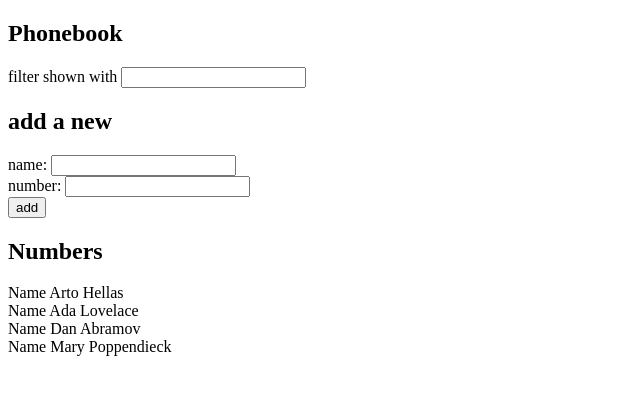
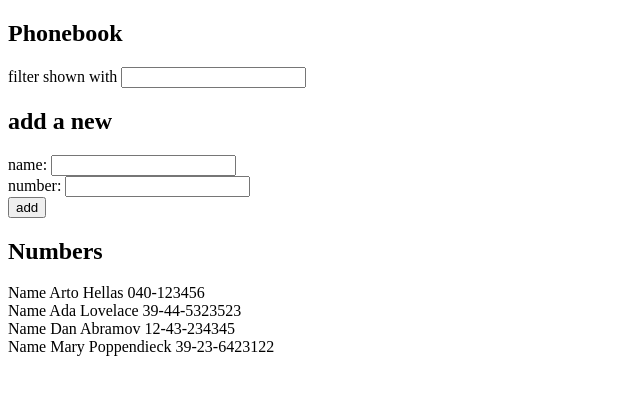
Before and after one commit to mati-fernandez/FullStackOpen, a React (Vite) app in the folder part2/phonebook/: page / in a window 1280 px wide. Shown: the top 394 px of the page, without its empty margins (0-640 px from the left). Built offline with nearby package versions, Linux system fonts and the light colour scheme.

Commit message:
La agenda telefonica paso 5 terminado

```diff
--- a/part2/phonebook/src/App.jsx
+++ b/part2/phonebook/src/App.jsx
@@ -1,5 +1,7 @@
 import { useState } from 'react';
-import { Person } from './components/Person';
+import { Persons } from './components/Persons';
+import { PersonForm } from './components/PersonForm';
+import { Filter } from './components/Filter';
 
 const App = () => {
   const [persons, setPersons] = useState([
@@ -8,65 +10,19 @@ const App = () => {
     { name: 'Dan Abramov', number: '12-43-234345', id: 3 },
     { name: 'Mary Poppendieck', number: '39-23-6423122', id: 4 },
   ]);
-  const [newName, setNewName] = useState('');
-  const [newNumber, setNewNumber] = useState('');
-  const [filterByName, setFilterByName] = useState('');
-
-  const addName = (event) => {
-    event.preventDefault();
-    const existingNames = persons.map((person) => person.name);
-    if (existingNames.indexOf(newName) === -1) {
-      const personObject = {
-        name: newName,
-      };
-
-      setPersons(persons.concat(personObject));
-      setNewName('');
-    } else {
-      alert(`${newName} is already added to phonebook`);
-      setNewName('');
-    }
-  };
-
-  const handleNameChange = (e) => {
-    setNewName(e.target.value);
-  };
-
-  const handleNumberChange = (e) => {
-    setNewNumber(e.target.value);
-  };
-
-  const handleFilterChange = (e) => {
-    setFilterByName(e.target.value);
-  };
-
-  const personsToShow = persons.filter((person) =>
-    person.name.toLowerCase().includes(filterByName.toLowerCase())
-  );
+  const [personsToShow, setPersonsToShow] = useState(persons);
 
   return (
     <div>
       <h2>Phonebook</h2>
-      <div>
-        filter shown with{' '}
-        <input value={filterByName} onChange={handleFilterChange} />
-      </div>
+      <Filter persons={persons} setPersonsToShow={setPersonsToShow} />
       <h2>add a new</h2>
-      <form onSubmit={addName}>
-        <div>
-          name: <input value={newName} onChange={handleNameChange} />
-        </div>
-        <div>
-          number: <input value={newNumber} onChange={handleNumberChange} />
-        </div>
-        <div>
-          <button type="submit">add</button>
-        </div>
-      </form>
+      <PersonForm
+        personsToShow={personsToShow}
+        setPersonsToShow={setPersonsToShow}
+      />
       <h2>Numbers</h2>
-      {personsToShow.map((person) => (
-        <Person key={person.name} name={person.name} />
-      ))}
+      <Persons personsToShow={personsToShow} />
     </div>
   );
 };
--- /dev/null
+++ b/part2/phonebook/src/components/Filter.jsx
@@ -0,0 +1,21 @@
+import { useState } from 'react';
+
+export const Filter = ({ persons, setPersonsToShow }) => {
+  const [filterByName, setFilterByName] = useState('');
+
+  const handleFilterChange = (e) => {
+    setFilterByName(e.target.value.toLowerCase());
+    setPersonsToShow(
+      persons.filter((person) =>
+        person.name.toLowerCase().includes(e.target.value.toLowerCase())
+      )
+    );
+  };
+
+  return (
+    <div>
+      filter shown with{' '}
+      <input value={filterByName} onChange={handleFilterChange} />
+    </div>
+  );
+};
--- a/part2/phonebook/src/components/Person.jsx
+++ /dev/null
@@ -1,3 +0,0 @@
-export const Person = (props) => {
-  return <div>Name {props.name}</div>;
-};
--- /dev/null
+++ b/part2/phonebook/src/components/PersonForm.jsx
@@ -0,0 +1,47 @@
+import { useState } from 'react';
+
+export const PersonForm = ({ personsToShow, setPersonsToShow }) => {
+  const [newName, setNewName] = useState('');
+  const [newNumber, setNewNumber] = useState('');
+
+  const addName = (event) => {
+    event.preventDefault();
+    const existingNames = personsToShow.map((person) => person.name);
+    if (existingNames.indexOf(newName) === -1) {
+      const personObject = {
+        name: newName,
+        number: newNumber,
+      };
+
+      setPersonsToShow(personsToShow.concat(personObject));
+      setNewName('');
+      setNewNumber('');
+    } else {
+      alert(`${newName} is already added to phonebook`);
+      setNewName('');
+      setNewNumber('');
+    }
+  };
+
+  const handleNameChange = (e) => {
+    setNewName(e.target.value);
+  };
+
+  const handleNumberChange = (e) => {
+    setNewNumber(e.target.value);
+  };
+
+  return (
+    <form onSubmit={addName}>
+      <div>
+        name: <input value={newName} onChange={handleNameChange} />
+      </div>
+      <div>
+        number: <input value={newNumber} onChange={handleNumberChange} />
+      </div>
+      <div>
+        <button type="submit">add</button>
+      </div>
+    </form>
+  );
+};
--- /dev/null
+++ b/part2/phonebook/src/components/Persons.jsx
@@ -0,0 +1,11 @@
+export const Persons = ({ personsToShow }) => {
+  return (
+    <div>
+      {personsToShow.map((person) => (
+        <div key={person.id}>
+          Name {person.name} {person.number}
+        </div>
+      ))}
+    </div>
+  );
+};
```
